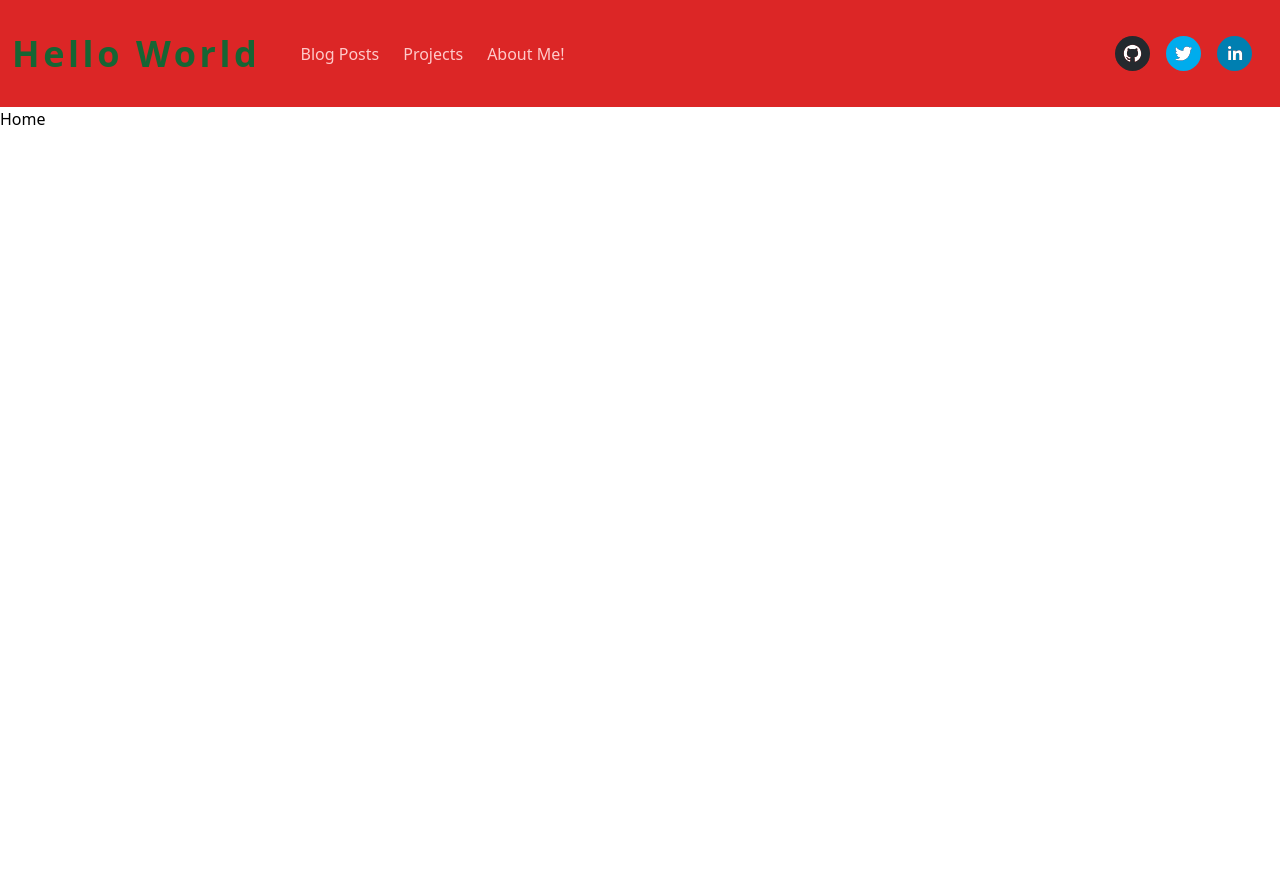
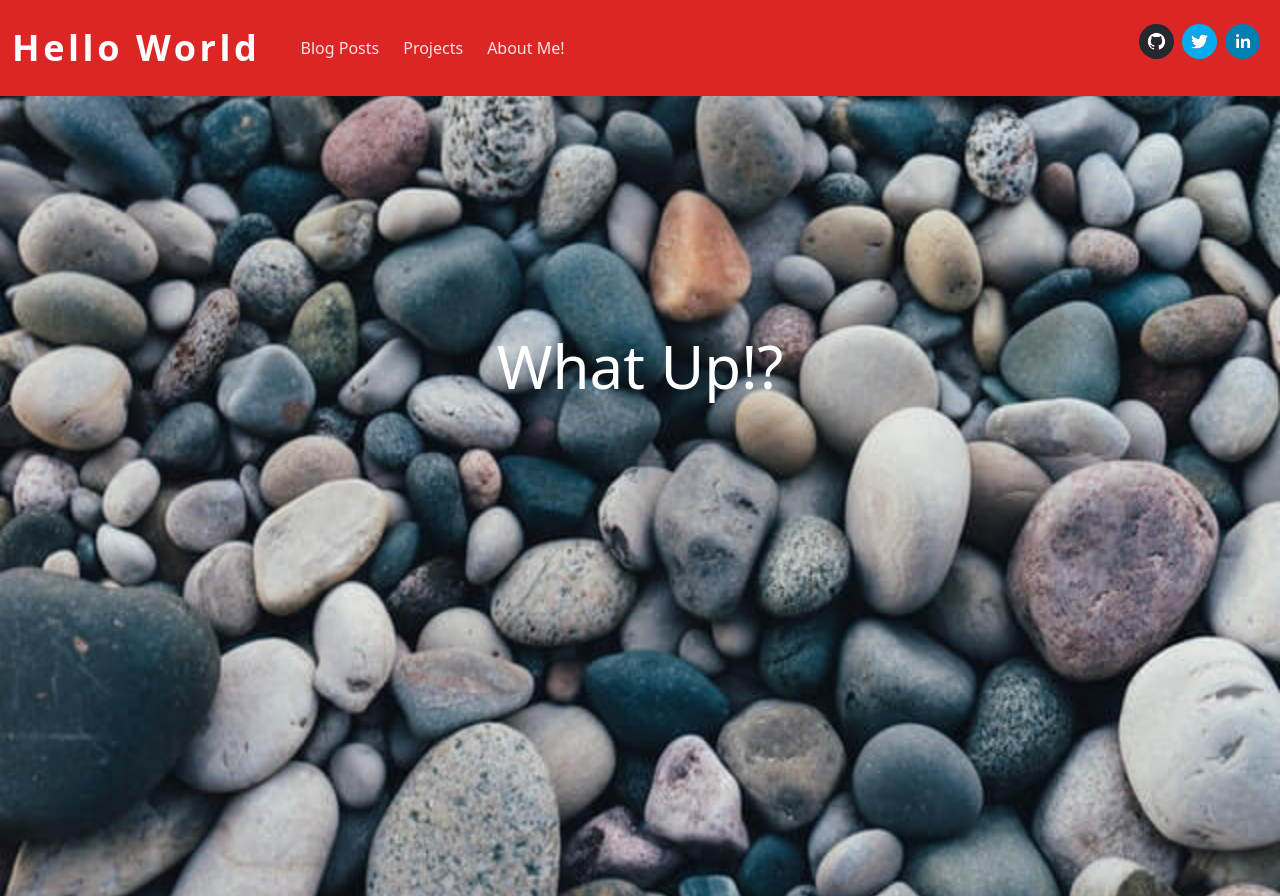
Before and after one commit to mematthew123/Sanity-Portfolio, a React (Create React App) app: page / in a window 1280 px wide. Before the commit the page ends 800 px from the top, so only its background shows below. Built offline with nearby package versions, Linux system fonts and the light colour scheme.

Commit message:
added background to home

```diff
--- a/src/components/Home.js
+++ b/src/components/Home.js
@@ -1,9 +1,19 @@
-import React from 'react'
+import React from "react";
+import image from  '../riverRock.jpg'
 
-function Home() {
+export default function Home() {
   return (
-    <div>Home</div>
-  )
+    <main>
+      <img
+        src={image}
+        alt="River Rock"
+        className="absolute object-cover w-full h-full"
+      />
+      <section className="relative flex justify-center top-60">
+        <h1 className="text-6xl text-white  ">
+        What Up!?
+        </h1>
+      </section>
+    </main>
+  );
 }
-
-export default Home
--- a/src/components/NavBar.js
+++ b/src/components/NavBar.js
@@ -11,7 +11,7 @@ export default function NavBar() {
             to="/"
             exact
             activeClassName="text-white"
-            className="inline-flex items-center py-6 px-3 mr-4 text-red-100 hover:text-green-800 text-4xl font-bold cursive tracking-widest"
+            className="inline-flex items-center py-6 px-3 mr-4 text-white hover:text-white text-4xl font-bold cursive tracking-widest"
           >
 Hello World
           </NavLink>
@@ -19,30 +19,31 @@ Hello World
           <NavLink
             to="/post"
             activeClassName="text-red-100 bg-red-700"
-            className="inline-flex items-center py-3 px-3 my-6 rounded text-red-200 hover:text-green-800"
+            className="inline-flex items-center py-3 px-3 my-6 rounded text-red-100 hover:text-white"
           >
             Blog Posts
           </NavLink>
           <NavLink
             to="/project"
             activeClassName="text-red-100 bg-red-700"
-            className="inline-flex items-center py-3 px-3 my-6 rounded text-red-200 hover:text-green-800"
+            className="inline-flex items-center py-3 px-3 my-6 rounded text-red-100 hover:text-white"
           >
             Projects
           </NavLink>
           <NavLink
             to="/about"
             activeClassName="text-red-100 bg-red-700"
-            className="inline-flex items-center py-3 px-3 my-6 rounded text-red-200 hover:text-green-800"
+            className="inline-flex items-center py-3 px-3 my-6 rounded text-red-100 hover:text-white"
           >
             About Me!
           </NavLink>
         </nav>
-        <div className="inline-flex py-3 px-3 my-6">
+        <div className="inline-flex- -py-3 px-3 my-6">
+
 
         <SocialIcon
             url="https://github.com/mematthew123"
-            className="mr-4"
+            className="mr-2"
             target="_blank"
             fgColor="#fff"
             style={{ height: 35, width: 35 }}
@@ -50,7 +51,7 @@ Hello World
 
           <SocialIcon
             url="https://twitter.com/mematthew123"
-            className="mr-4"
+            className="mr-2"
             target="_blank"
             fgColor="#fff"
             style={{ height: 35, width: 35 }}
@@ -58,7 +59,7 @@ Hello World
 
           <SocialIcon
             url="https://linkedin.com/in/mematthew123"
-            className="mr-4"
+            className="mr-2"
             target="_blank"
             fgColor="#fff"
             style={{ height: 35, width: 35 }}
```
Also changed, not shown: src/riverRock.jpg (added), 1 other file (tests, documents, lock files or other folders).
